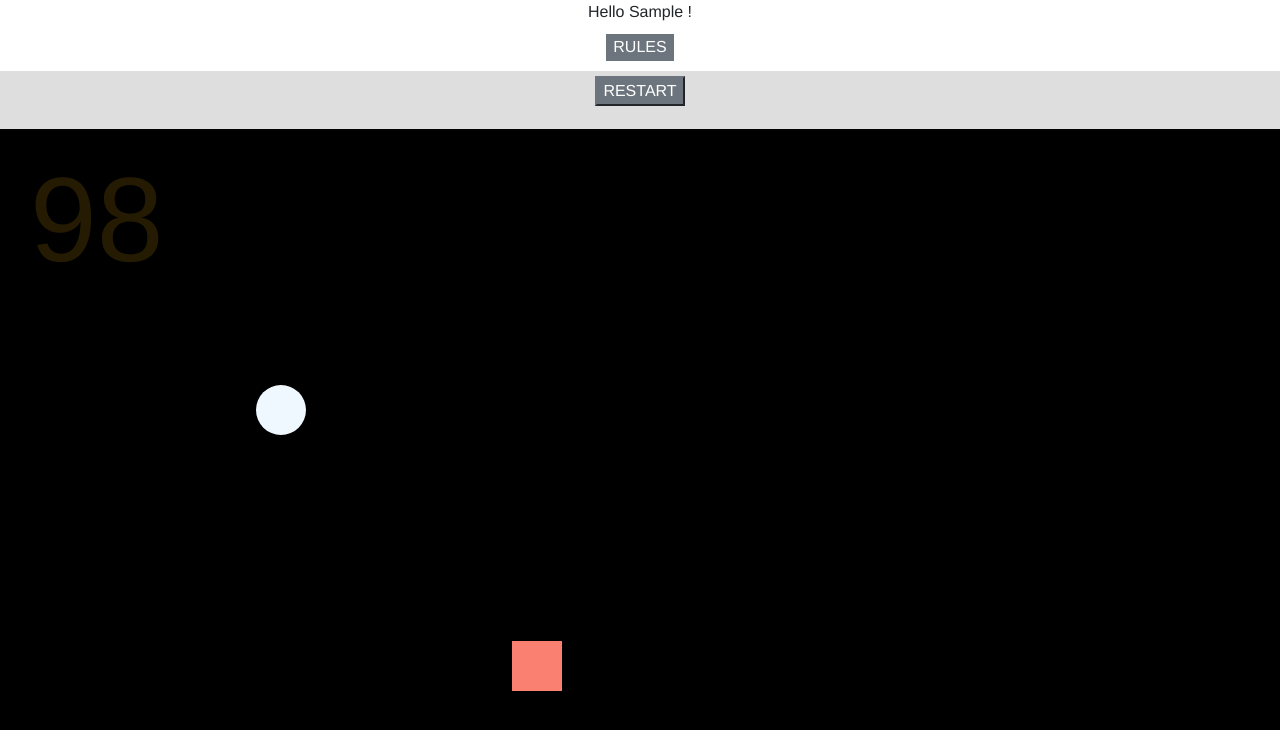
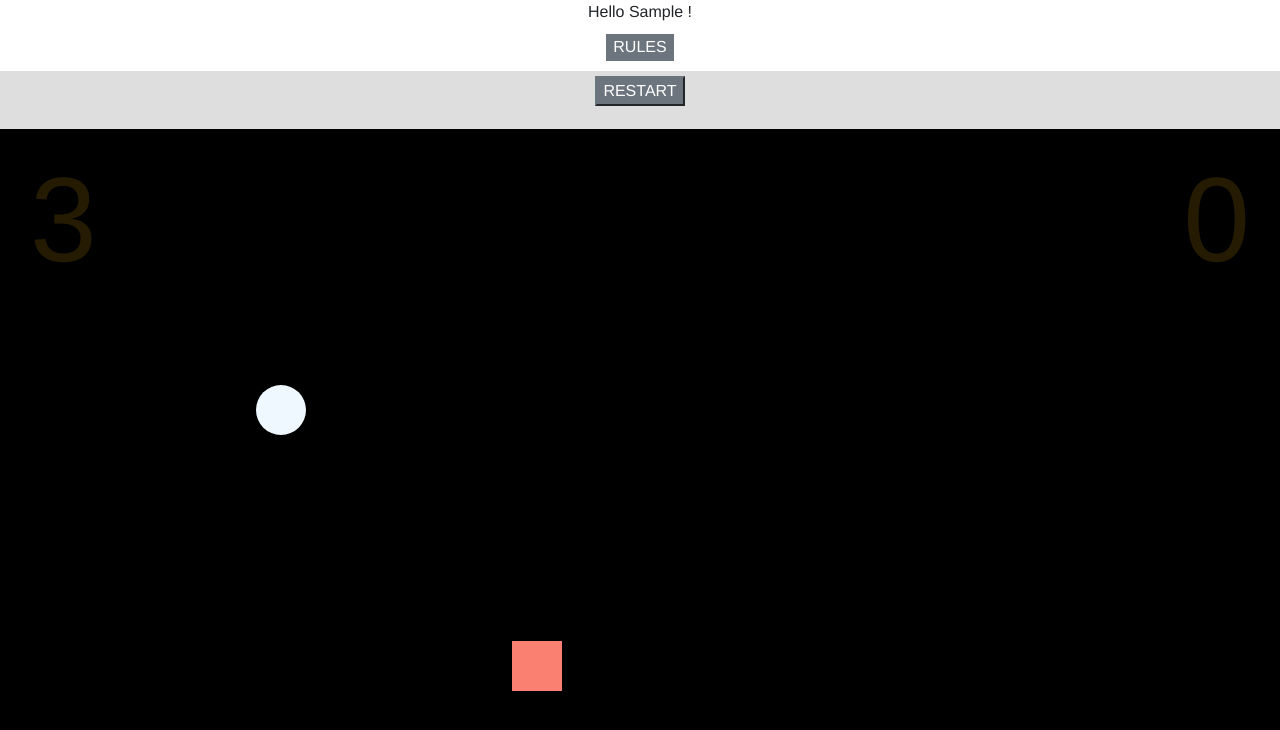
Before and after one commit to prkince/game-vuejs, a Vue app: page / in a window 1280 px wide. Both pictures are taken after typing "Sample" into the empty fields and a click on the button "PLAY". Shown: the top 730 px of the page. Built offline with nearby package versions, Linux system fonts and the light colour scheme.

Commit message:
bug fixes

```diff
--- a/src/App.vue
+++ b/src/App.vue
@@ -1,14 +1,12 @@
 <template>
   <div id="app">
     <player :player='player' v-on:player='updatePlayer'></player>
-    <score :score='score'></score>
     <game :player='player' v-on:score="updateScore"></game>
   </div>
 </template>
 
 <script>
 import Game from './components/Game'
-import Score from './components/Score'
 import Player from './components/Player'
 
 export default {
@@ -20,7 +18,6 @@ export default {
   },
   components: {
     Game,
-    Score,
     Player
   },
   methods: {
--- a/src/components/Game.vue
+++ b/src/components/Game.vue
@@ -6,6 +6,7 @@
     </div>
     <div class="game" @click="clickOnInterface" :class='{ wait: !player || stopped }'>
       <span class='time' v-if='!stopped'> {{ time }}</span>
+      <span class='score' v-if='!stopped'> {{ this.$parent.score }}</span>
       <span v-if='player && !stopped' class="round" :style='roundStyle' :class='{ bonus: bonusActivated, badColor: badColorActivated }' @click.exact.stop="clickOnRound" @click.alt.stop='bonus'></span> <!--Stop the event to occur-->
       <span v-if='player && !stopped' class="cube" :style='cubeStyle' :class='{ bonus: bonusActivated, badColor: badColorActivated }' @click.exact.stop="clickOnRound" @click.alt.stop='bonus'></span> <!--Stop the event to occur-->
     </div>
@@ -42,7 +43,8 @@ export default {
       bonusActivated: false,
       badColorActivated: false,
       collection: [],
-      stopped: true // stop the timer
+      stopped: true, // stop the timer
+      scores: []
     }
   },
   created: function () { // Track keyboard keydown directly from the beginning
@@ -56,7 +58,7 @@ export default {
     },
     player: function () { // launch the app and timer as soon as player is online
       this.stopped = false
-      this.time = 100
+      this.time = 5
       let self = this // using self to be able to have this inside setInterval function
       setInterval(function () {
         self.updateTime()
@@ -70,9 +72,10 @@ export default {
   },
   methods: {
     startAgain: function () {
-      this.time = 100
+      this.scores.push(this.$parent.score)
+      this.time = 5
+      this.stopped = false
       this.$parent.score = 0
-      this.stopped = false
       document.getElementById('popup-prk-scoreBox').style.display = 'none'
     },
     finalScore: function () { // Adding one final Score Popup
@@ -226,6 +229,14 @@ export default {
     cursor: default
   }
 
+  .score {
+    opacity: 0.2;
+    position: absolute;
+    font-size: 90pt;
+    right: 30px;
+    color: darkgoldenrod;
+    cursor: default
+  }
    /* popup-prk-score box style */
   .popup-prk-score {
       display: none;
--- a/src/components/Score.vue
+++ /dev/null
@@ -1,17 +0,0 @@
-<template>
-    <div class="score" v-if='player'>
-         {{ score ? `Your score is ${score}.` : 'Press Enter to begin.' }} <!--  We can write JS directly into double quotes-->
-    </div>
-</template>
-<script>
-export default {
-  name: 'score',
-  props: ['score', 'player']
-}
-</script>
-
-<style scoped>
-  .score {
-    text-align: center;
-  }
-</style>
```
